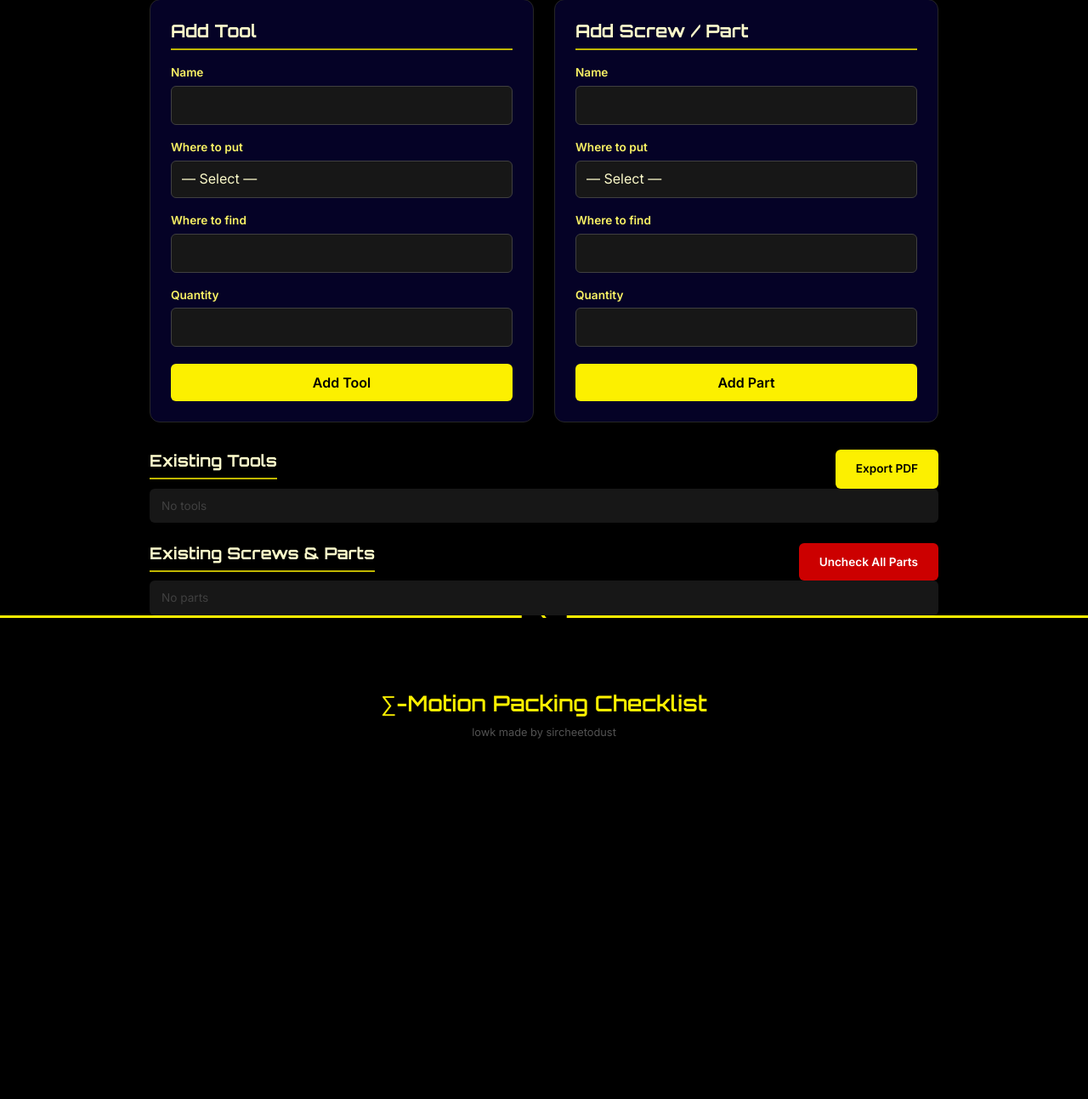
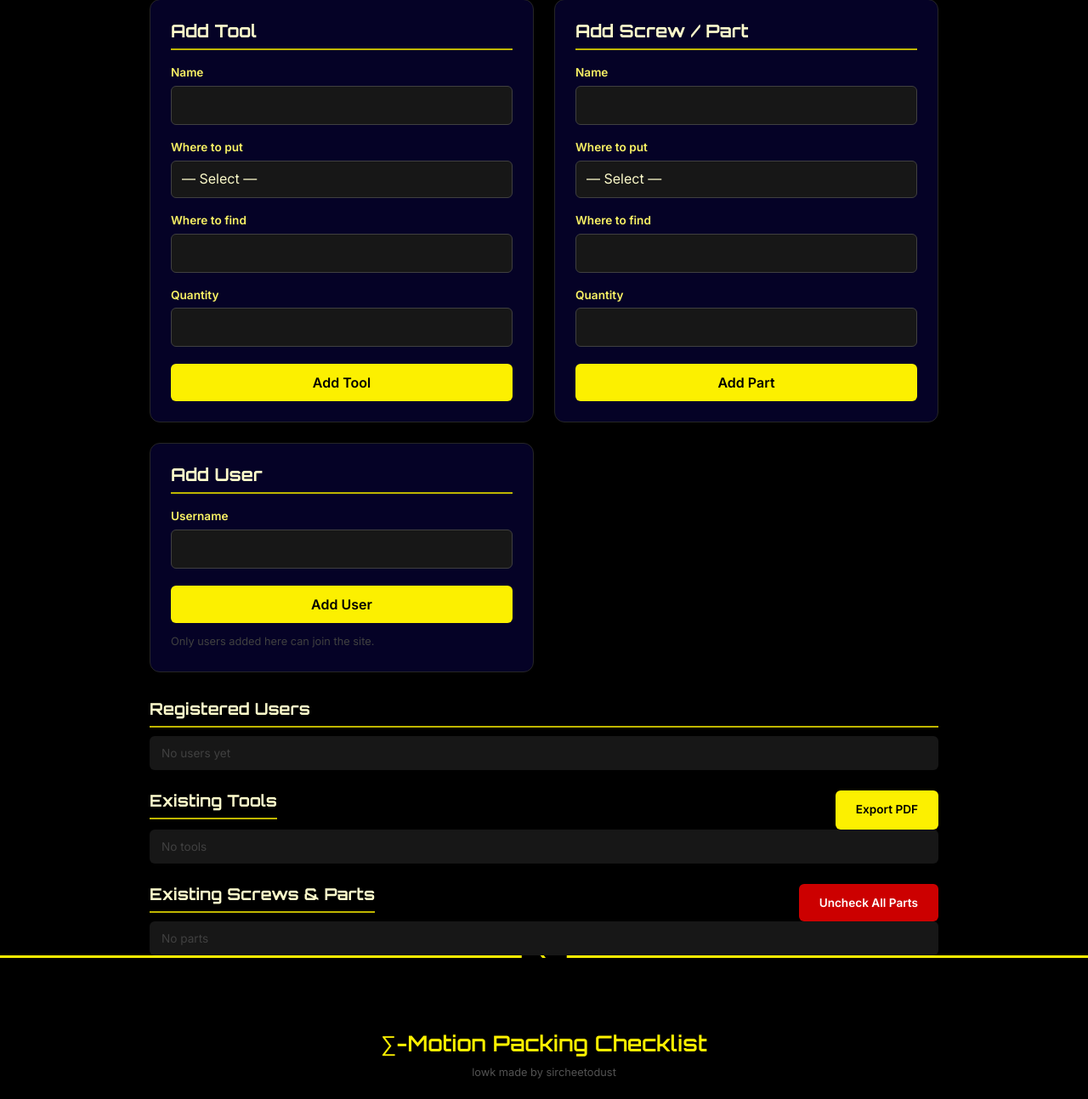
Before and after one commit to thecheetoman/packinglist, a Flask app: page /leads in a window 1280 px wide. Shown: the part 244-1537 px from the top of the page at 85% size. Before the commit the page ends 1113 px from the top, so only its background shows below. Run offline with Flask 3, Linux system fonts and the light colour scheme; the visitor is signed in with stand-in values (Sample User, id 1).

Commit message:
members have to be manually created by leads now.

```diff
--- a/app.py
+++ b/app.py
@@ -110,9 +110,8 @@ def join():
             return render_template('join.html')
         user = User.query.filter_by(username=username).first()
         if not user:
-            user = User(username=username)
-            db.session.add(user)
-            db.session.commit()
+            flash('Username not found. Ask a lead to create your account.', 'error')
+            return render_template('join.html')
         session['username'] = username
         if not session.get('admin'):
             session['admin'] = False
@@ -210,6 +209,17 @@ def admin_required(f):
 def leads():
     if request.method == 'POST':
         kind = request.form.get('kind', 'tool')
+        if kind == 'user':
+            username = request.form.get('username', '').strip()
+            if not username:
+                flash('Username is required', 'error')
+            elif User.query.filter_by(username=username).first():
+                flash('That username already exists', 'error')
+            else:
+                db.session.add(User(username=username))
+                db.session.commit()
+                flash(f'User {username} created', 'success')
+            return redirect(url_for('leads'))
         tool = request.form.get('tool')
         location = request.form.get('location')
         where_to_find = request.form.get('where_to_find')
@@ -226,7 +236,18 @@ def leads():
             return redirect(url_for('leads'))
     items = Item.query.order_by(Item.created_at.desc()).all()
     parts = Part.query.order_by(Part.created_at.desc()).all()
-    return render_template('leads.html', items=items, parts=parts, locations=LOCATIONS)
+    users = User.query.order_by(User.username.asc()).all()
+    return render_template('leads.html', items=items, parts=parts, users=users, locations=LOCATIONS)
+
+
+@app.route('/leads/users/<int:user_id>/delete', methods=['POST'])
+@admin_required
+def leads_delete_user(user_id):
+    user = User.query.get_or_404(user_id)
+    db.session.delete(user)
+    db.session.commit()
+    flash(f'User {user.username} removed', 'success')
+    return redirect(url_for('leads'))
 
 
 @app.route('/leads/export-tools.pdf')
@@ -279,6 +300,7 @@ def leads_uncheck_parts():
 def leads_reset():
     Item.query.delete()
     Part.query.delete()
+    User.query.delete()
     db.session.commit()
     bump_updated()
     flash('All tools and parts cleared.', 'success')
--- a/static/css/style.css
+++ b/static/css/style.css
@@ -628,6 +628,12 @@ button:active, .btn:active { transform: scale(0.97); }
   border-bottom: 2px solid var(--yellow-600);
 }
 
+.admin-note {
+  color: var(--neutral-700);
+  font-size: 0.8rem;
+  margin-top: 12px;
+}
+
 @media (min-width: 481px) {
   .admin-card h3 { margin-bottom: 16px; }
 }
--- a/templates/join.html
+++ b/templates/join.html
@@ -2,7 +2,7 @@
 {% block content %}
 <div class="form-card">
   <h2>Join</h2>
-  <p>Enter the day-of-use password and your username to join.</p>
+  <p>Enter the access password and your lead provided username to join.</p>
   <form method="post">
     <div class="form-group">
       <label for="username">Username</label>
@@ -16,5 +16,8 @@
       <button type="submit" class="btn btn-yellow">Go</button>
     </div>
   </form>
+  <div style="margin-top:12px;text-align:center">
+    <a href="/leads/login" class="btn" style="text-decoration:none">Open Leads Mode</a>
+  </div>
 </div>
 {% endblock %}
--- a/templates/leads.html
+++ b/templates/leads.html
@@ -67,6 +67,35 @@
         </div>
       </form>
     </div>
+
+    <div class="admin-card">
+      <h3>Add User</h3>
+      <form method="post">
+        <input type="hidden" name="kind" value="user">
+        <div class="form-group">
+          <label>Username</label>
+          <input class="form-input" name="username" required>
+        </div>
+        <div class="form-actions">
+          <button type="submit" class="btn btn-yellow">Add User</button>
+        </div>
+      </form>
+      <p class="admin-note">Only users added here can join the site.</p>
+    </div>
+  </div>
+
+  <div class="lead-list">
+    <h3>Registered Users</h3>
+    <ul>
+      {% for u in users %}
+        <li>
+          {{ u.username }}
+          <form action="/leads/users/{{ u.id }}/delete" method="post" style="display:inline" onsubmit="return confirm('Remove {{ u.username }}?')">
+            <button type="submit" class="btn btn-danger" style="font-size:0.75em;padding:2px 8px">Remove</button>
+          </form>
+        </li>
+      {% else %}<li style="color:var(--neutral-700)">No users yet</li>{% endfor %}
+    </ul>
   </div>
 
   <div class="lead-list">
```
